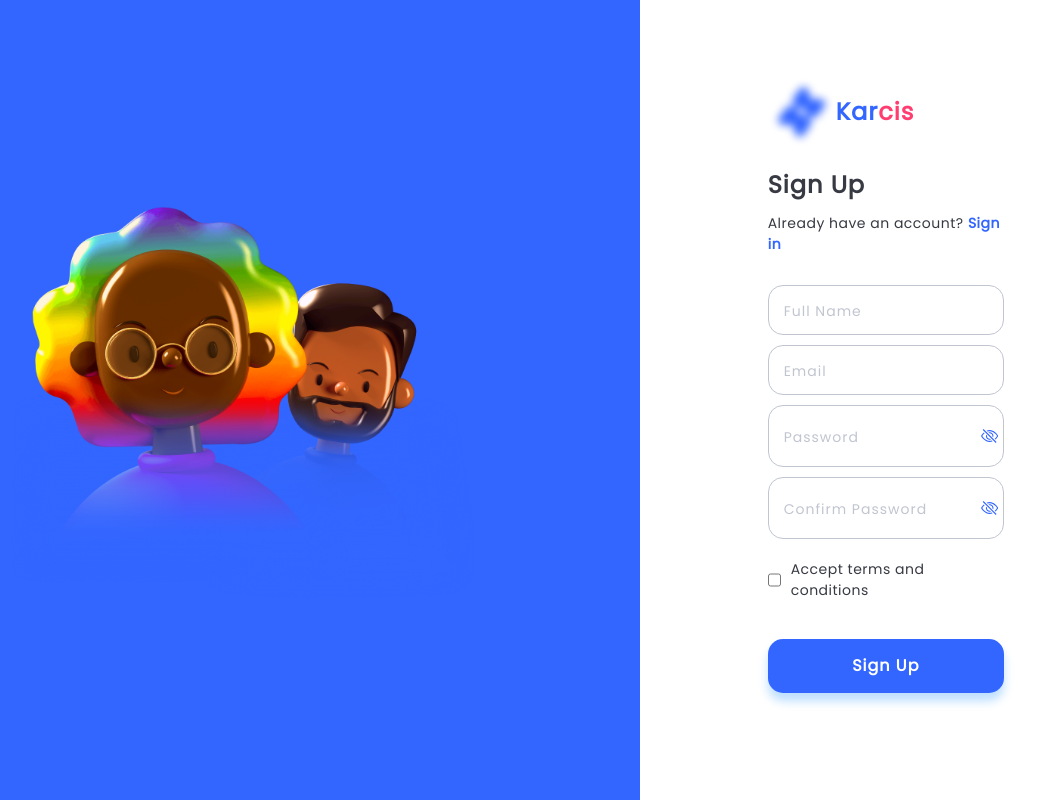
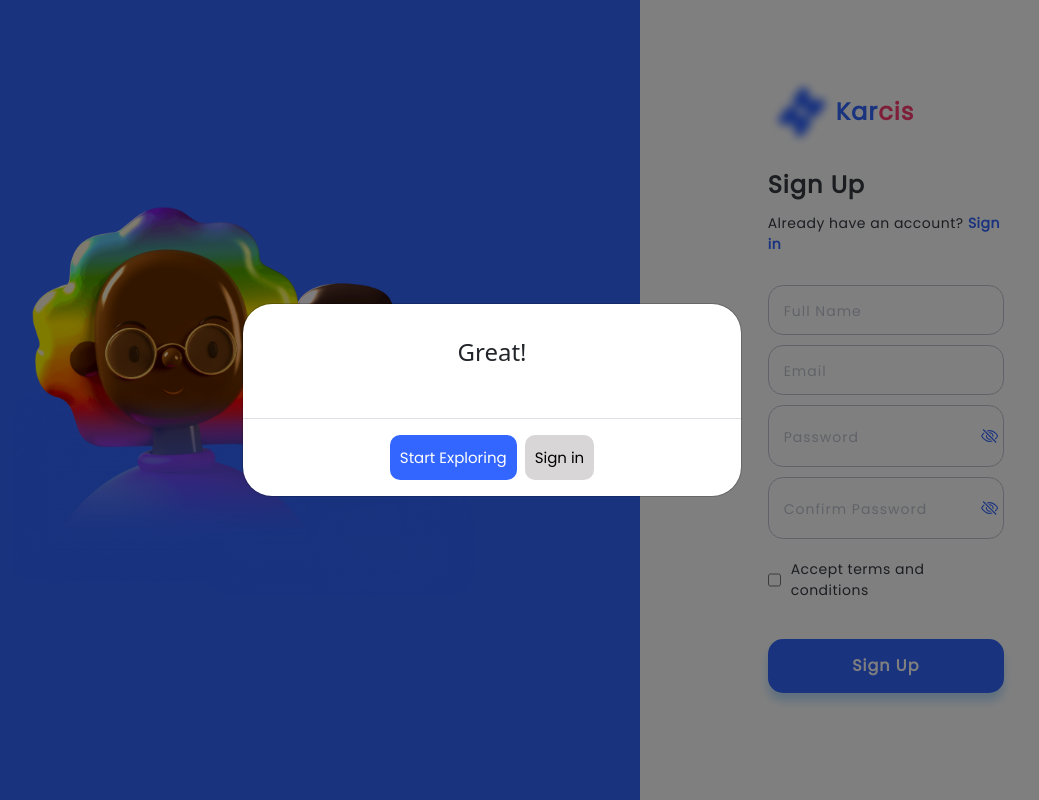
Before and after one commit to billhikmah/karcis-project-frontend, a React (Create React App) app: page /signup in a window 1280 px wide. Shown: the top 800 px of the page, without its empty margins (148-1187 px from the left). Built offline with nearby package versions, Linux system fonts and the light colour scheme.

Commit message:
Add modal component

```diff
--- a/src/pages/Signup/index.jsx
+++ b/src/pages/Signup/index.jsx
@@ -3,7 +3,8 @@ import { useState } from "react";
 import { useNavigate } from "react-router-dom";
 import axios from "../../utils/axios";
 import Footer from "../../components/Footer";
-import { Modal } from "react-bootstrap";
+// import { Modal } from "react-bootstrap";
+import Modal from "../../components/Modal";
 import { Eye, EyeSlash } from "react-bootstrap-icons";
 
 function SignUp() {
@@ -18,8 +19,7 @@ function SignUp() {
   const [agreement, setAgreement] = useState(false);
   const [showPassword, setShowPassword] = useState(false);
   const [showConfirmPassword, setShowConfirmPassword] = useState(false);
-  const [showModal, setShowModal] = useState(false);
-  // const [showPassword, setShowPassword] = useState(false);
+  const [showModal, setShowModal] = useState(true);
 
   const navigate = useNavigate();
   const navigateHandler = (path) => {
@@ -177,30 +177,16 @@ function SignUp() {
         </section>
       </main>
       <Footer />
-      <Modal show={showModal} size="s" centered className="modal">
-        <Modal.Title className="modal-title">Great!</Modal.Title>
-        <Modal.Body className="modal-body">
-          <p>{successMessage}</p>
-        </Modal.Body>
-        <div className="modal-footer signup_modal__footer">
-          <button
-            className="signup_modal__button-active"
-            onClick={() => {
-              navigateHandler("");
-            }}
-          >
-            Start Exploring
-          </button>
-          <button
-            className="signup_modal__button-pasive"
-            onClick={() => {
-              navigateHandler("signin");
-            }}
-          >
-            Sign in
-          </button>
-        </div>
-      </Modal>
+      <Modal
+        navigateHandler={navigateHandler}
+        showModal={showModal}
+        title="Great!"
+        successMessage={successMessage}
+        blueButton="Start Exploring"
+        bluePath=""
+        whiteButton="Sign in"
+        whitePath="signin"
+      />
     </div>
   );
 }
```
